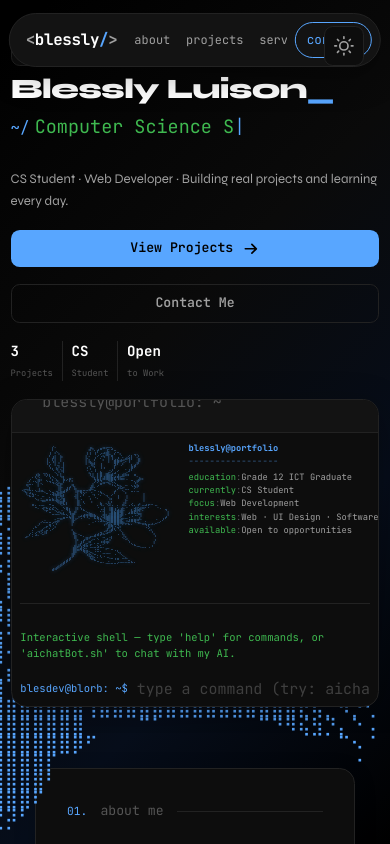
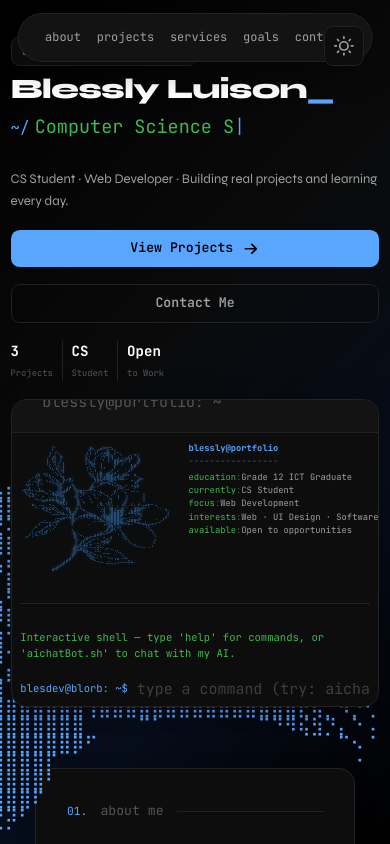
Before and after one commit to amblessly/portfolio, a Next.js app: page / in a window 390 px wide. Shown: the top 844 px of the page. Built offline with nearby package versions, Linux system fonts and the light colour scheme.

Commit message:
navbar: remove logo, center links (about/projects/services/goals/contact)

```diff
--- a/app/globals.css
+++ b/app/globals.css
@@ -125,37 +125,27 @@ body::before {
   top: 1.25rem;
   left: 50%;
   transform: translateX(-50%);
-  width: min(840px, calc(100% - 2rem));
+  width: max-content;
+  max-width: calc(100% - 2rem);
   z-index: 200;
 }
 
 .navbar-inner {
   display: flex;
   align-items: center;
-  justify-content: space-between;
-  gap: 1rem;
+  justify-content: center;
+  gap: .25rem;
   background: var(--bg3);
   border: 1px solid var(--border);
   border-radius: 999px;
-  padding: .55rem .65rem .55rem 1.25rem;
+  padding: .5rem .65rem;
   box-shadow: 0 8px 32px rgba(0, 0, 0, 0.3);
 }
 
-.navbar-logo {
-  font-family: var(--font-mono);
-  font-size: 1.05rem;
-  font-weight: 700;
-  text-decoration: none;
-  color: var(--text);
-  letter-spacing: -.02em;
-  white-space: nowrap;
-}
-
 .navbar-links {
   display: flex;
   align-items: center;
-  gap: .2rem;
-  flex: 1;
+  gap: .1rem;
   justify-content: center;
 }
 
@@ -164,7 +154,7 @@ body::before {
   font-size: .85rem;
   text-decoration: none;
   color: var(--text-2);
-  padding: .45rem .8rem;
+  padding: .45rem .85rem;
   border-radius: 999px;
   transition: color .2s, background .2s;
   white-space: nowrap;
@@ -178,23 +168,6 @@ body::before {
 .navbar-links a.active {
   color: var(--accent);
   background: var(--glow);
-}
-
-.navbar-cta {
-  font-family: var(--font-mono);
-  font-size: .85rem;
-  text-decoration: none;
-  color: var(--accent);
-  padding: .45rem .9rem;
-  border-radius: 999px;
-  border: 1px solid var(--accent);
-  transition: color .2s, background .2s;
-  white-space: nowrap;
-}
-
-.navbar-cta:hover {
-  background: var(--accent);
-  color: var(--bg);
 }
 
 /* ─── BENTO GRID ─────────────────────────────────────────────────── */
@@ -1704,35 +1677,28 @@ body::before {
     width: calc(100% - 1rem);
   }
   .navbar-inner {
-    padding: .45rem .5rem .45rem .9rem;
-    gap: .5rem;
+    padding: .45rem .6rem;
+    gap: .2rem;
   }
-  .navbar-logo { font-size: .95rem; }
   .navbar-links {
     gap: 0;
-    overflow-x: auto;
-    justify-content: flex-start;
-    -webkit-overflow-scrolling: touch;
-    scrollbar-width: none;
+    justify-content: center;
+    flex-wrap: wrap;
   }
-  .navbar-links::-webkit-scrollbar { display: none; }
   .navbar-links a {
     font-size: .78rem;
     padding: .4rem .55rem;
   }
-  .navbar-cta { font-size: .78rem; padding: .4rem .7rem; }
 }
 
 @media (max-width: 768px) {
   html { zoom: 1.1; }
   .container { padding: 0 1rem; width: 100%; }
   body { overflow-x: hidden; }
-  .navbar-logo { font-size: .9rem; }
   .navbar-links a {
     font-size: .72rem;
     padding: .35rem .5rem;
   }
-  .navbar-cta { font-size: .72rem; padding: .35rem .6rem; }
   .hero {
     padding: 150px 1rem 2rem;
     min-height: auto;
--- a/components/Navbar.tsx
+++ b/components/Navbar.tsx
@@ -4,17 +4,13 @@ export default function Navbar() {
   return (
     <header className="navbar">
       <nav className="navbar-inner">
-        <a href="#hero" className="navbar-logo">
-          <span className="logo-bracket">&lt;</span>blessly<span className="logo-accent">/</span>
-          <span className="logo-bracket">&gt;</span>
-        </a>
         <div className="navbar-links">
           <a href="#about">about</a>
           <a href="#work">projects</a>
           <a href="#services">services</a>
           <a href="#goals">goals</a>
+          <a href="#contact">contact</a>
         </div>
-        <a href="#contact" className="navbar-cta">contact</a>
       </nav>
     </header>
   );
```
